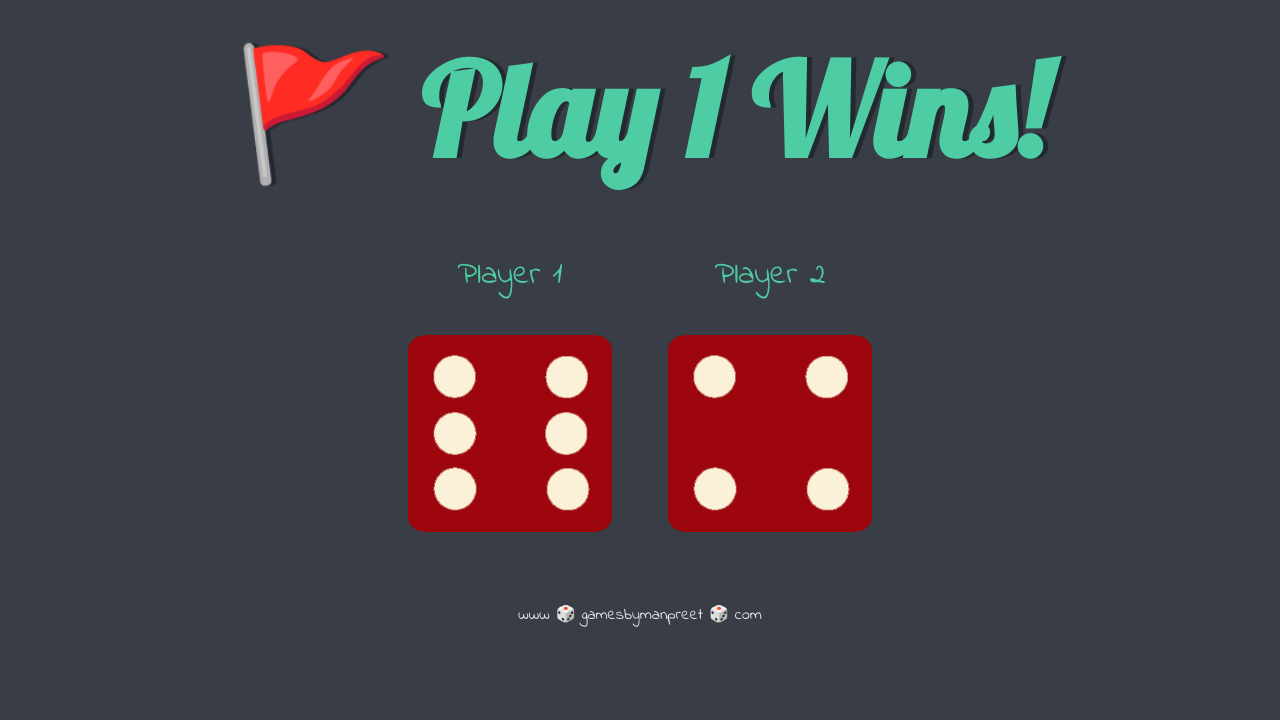
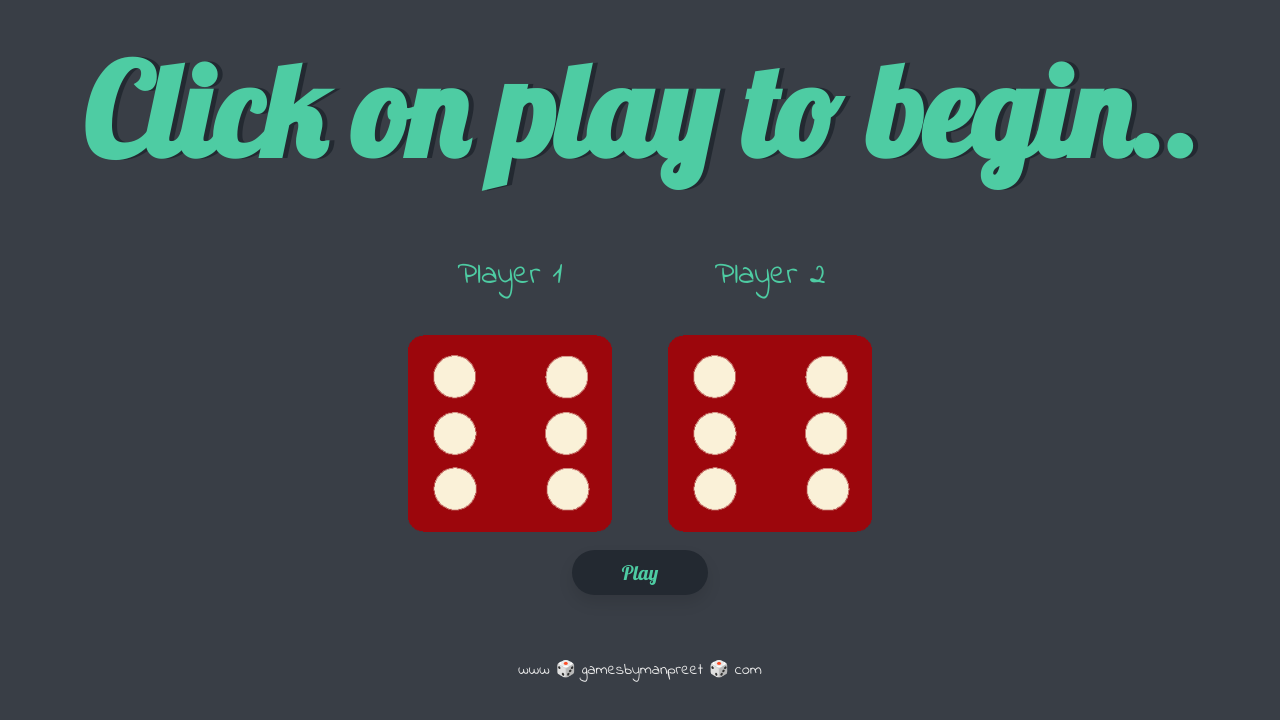
Before and after one commit to manpreet026/dicegame, a plain HTML site: page index.html in a window 1280 px wide. Drawn offline with Linux system fonts and the light colour scheme.

Commit message:
play btn

```diff
--- a/index.html
+++ b/index.html
@@ -10,7 +10,7 @@
   <body>
 
     <div class="container">
-      <h1>Refresh Me</h1>
+      <h1>Click on play to begin..</h1>
 
       <div class="dice">
         <p>Player 1</p>
@@ -21,7 +21,9 @@
         <p>Player 2</p>
         <img class="img2" src="images/dice6.png">
       </div>
-
+      <div class="button">
+        <button onclick=play()>Play</button>
+      </div>
     </div>
 
     <script src="index.js" charset="utf-8"></script>
--- a/index.js
+++ b/index.js
@@ -1,24 +1,19 @@
+var image1 = document.querySelectorAll("img")[0];
+var image2 = document.querySelectorAll("img")[1];
+var play = () =>{
+  console.log("In play")
+  //If player 1 wins
   var randomNumber1 = Math.floor(Math.random() * 6) + 1; //1-6
+  var randomNumber2 = Math.floor(Math.random() * 6) + 1;
+  var randomDiceImage = "dice" + randomNumber1 + ".png"; //dice1.png - dice6.png
+  var randomImageSource = "images/" + randomDiceImage;
+  var randomDiceImage2 = "dice" + randomNumber2 + ".png"; //dice1.png - dice6.png
+  var randomImageSource2 = "images/" + randomDiceImage2;
+  image1.setAttribute("src", randomImageSource);
+  image2.setAttribute("src", randomImageSource2);
+  if (randomNumber1 > randomNumber2) {
 
-var randomDiceImage = "dice" + randomNumber1 + ".png"; //dice1.png - dice6.png
-
-var randomImageSource = "images/" + randomDiceImage; //images/dice1.png - images/dice6.png
-
-var image1 = document.querySelectorAll("img")[0];
-
-image1.setAttribute("src", randomImageSource);
-
-
-var randomNumber2 = Math.floor(Math.random() * 6) + 1;
-
-var randomImageSource2 = "images/dice" + randomNumber2 + ".png";
-
-document.querySelectorAll("img")[1].setAttribute("src", randomImageSource2);
-
-
-//If player 1 wins
-if (randomNumber1 > randomNumber2) {
-  document.querySelector("h1").innerHTML = "🚩 Play 1 Wins!";
+    document.querySelector("h1").innerHTML = "🚩 Player 1 Wins!";
   }
   else if (randomNumber2 > randomNumber1) {
     document.querySelector("h1").innerHTML = "Player 2 Wins! 🚩";
@@ -26,3 +21,6 @@ else if (randomNumber2 > randomNumber1) {
   else {
     document.querySelector("h1").innerHTML = "Draw!";
   }
+}
+
+// document.querySelectorAll("img")[1].setAttribute("src", randomImageSource2);
--- a/style.css
+++ b/style.css
@@ -1,5 +1,5 @@
 .container {
-  width: 70%;
+  width: 100%;
   margin: auto;
   text-align: center;
 }
@@ -31,6 +31,24 @@ p {
 img {
   width: 80%;
 }
+button {
+  margin-top: 10px;
+  padding: 10px 50px;
+  font-size: 20px;
+  font-family: 'Lobster', cursive;
+  color: #4ECCA3;
+  background-color: #232931;
+  border: none;
+  border-radius: 45px;
+  box-shadow: 0px 8px 15px rgba(0, 0, 0, 0.1);
+  transition: all 0.3s ease 0s;
+  cursor: pointer;
+  outline: none;
+}
+button:hover {
+  background-color: #4ECCA3;
+  color: #232931;
+}
 
 footer {
   margin-top: 5%;
```
Lines whose indentation alone changed are shown as unchanged.
